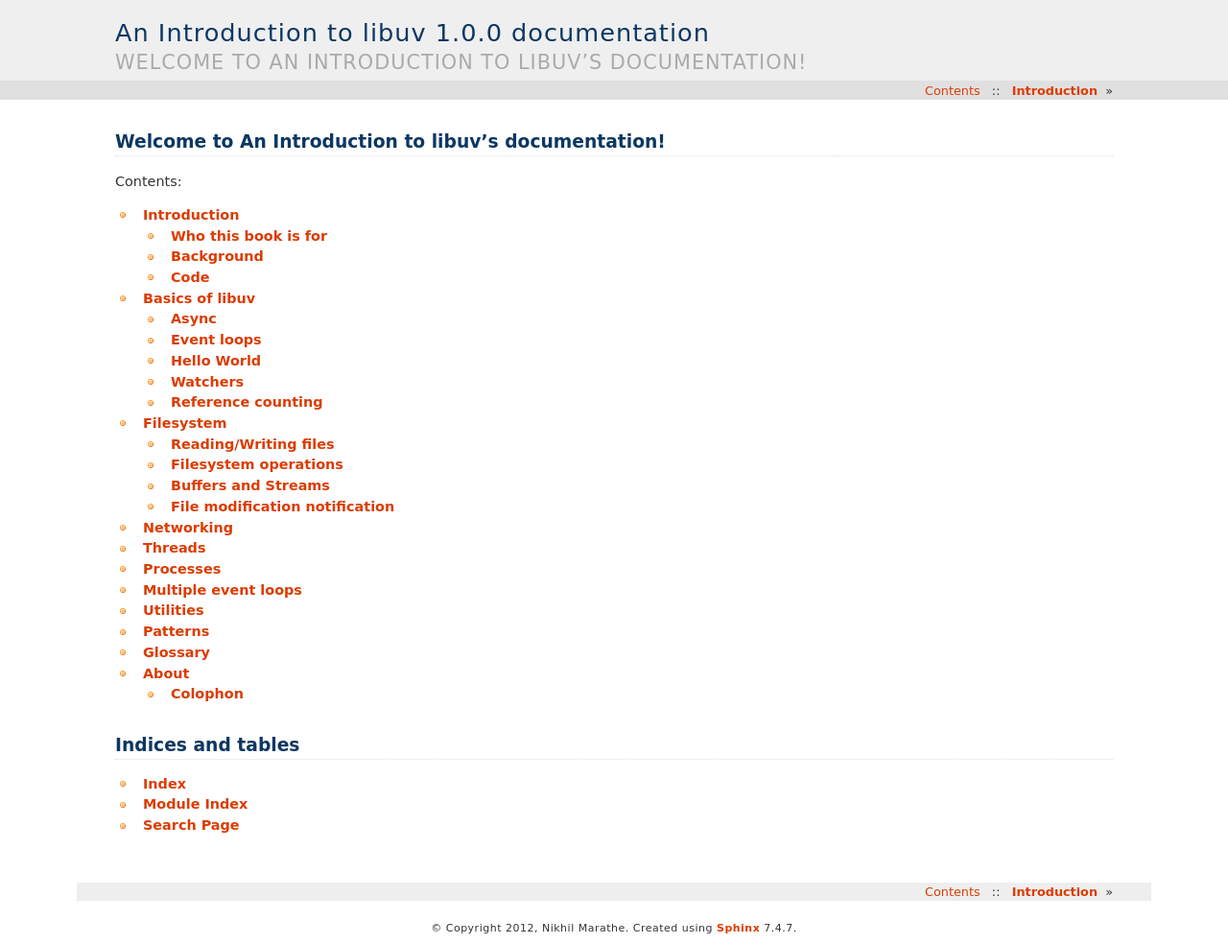
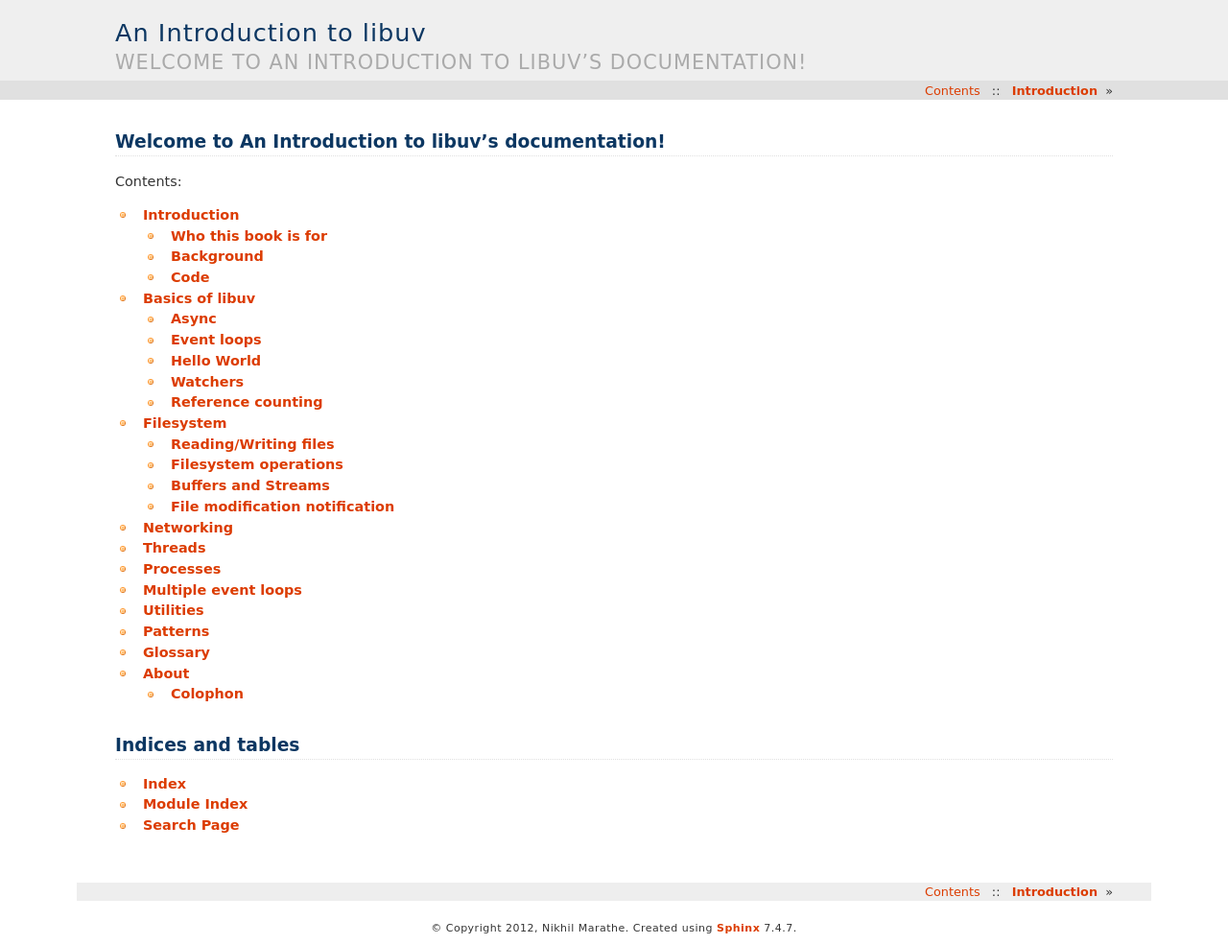
Before and after one commit to nikhilm/uvbook, a Sphinx documentation site: the page built from source/index.rst, in a window 1280 px wide. Shown: the whole page at 96% size. Built offline with Sphinx 7.4.7, drawn with Linux system fonts in a browser that asks for light colours; formulas are drawn with MathJax 3.

Commit message:
Change title

```diff
--- a/source/conf.py
+++ b/source/conf.py
@@ -105,7 +105,7 @@ html_theme = 'haiku'
 
 # The name for this set of Sphinx documents.  If None, it defaults to
 # "<project> v<release> documentation".
-#html_title = None
+html_title = "An Introduction to libuv"
 
 # A shorter title for the navigation bar.  Default is the same as html_title.
 #html_short_title = None
```
